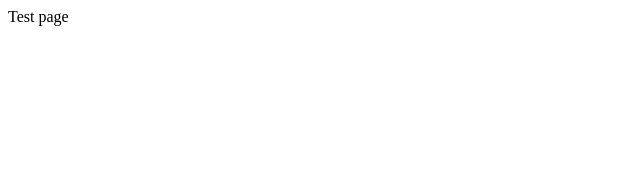
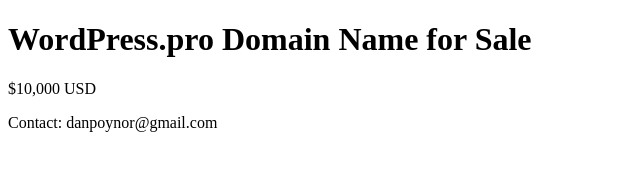
Before and after one commit to danpoynor/wordpresspro, a plain HTML site: page index.html in a window 1280 px wide. Shown: the whole page, without its empty margins (0-640 px from the left). Drawn offline with Linux system fonts and the light colour scheme.

Commit message:
Update test

```diff
--- a/index.html
+++ b/index.html
@@ -5,6 +5,8 @@
   <title></title>
 </head>
 <body>
-  Test page
+  <h1>WordPress.pro Domain Name for Sale</h1>
+  <p>$10,000 USD</p>
+  <p>Contact: danpoynor@gmail.com</p>
 </body>
 </html>
```
